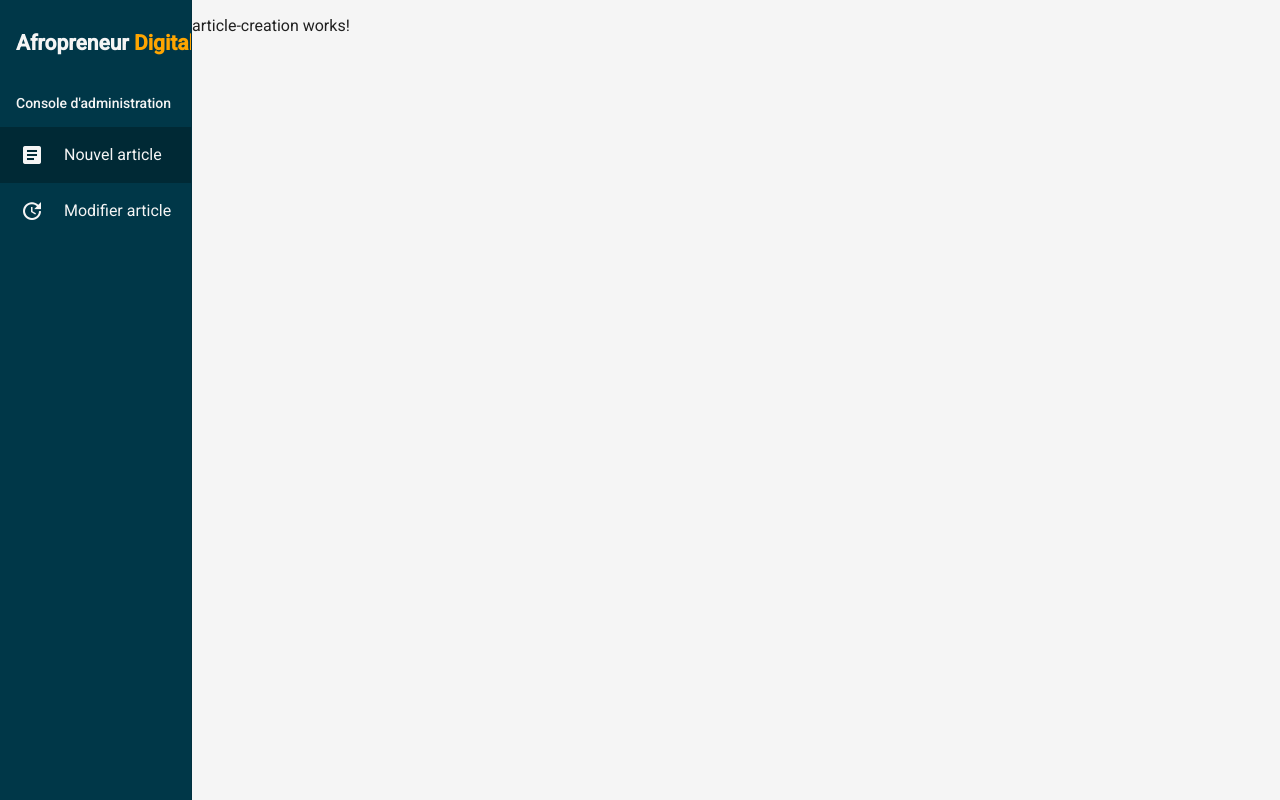
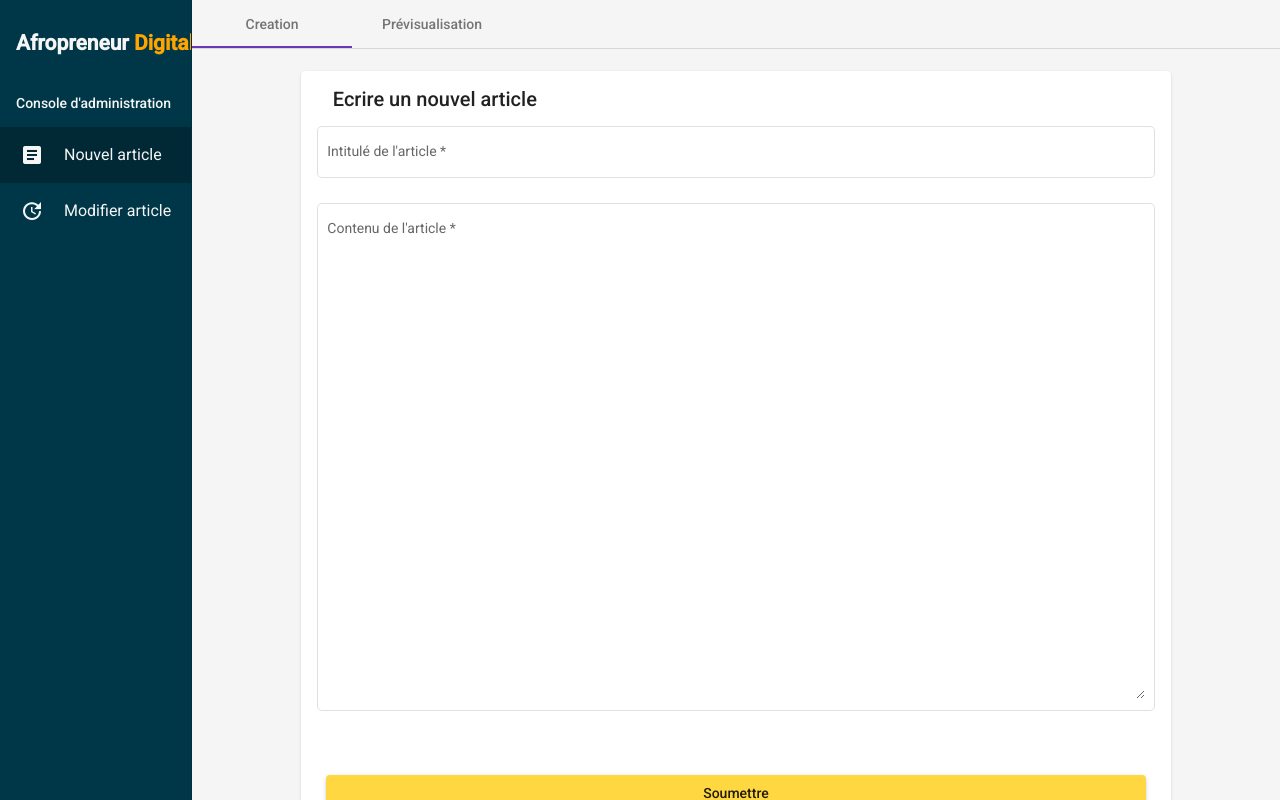
Before and after one commit to DemahomGitHub/afropreneurdigital, an Angular app in the folder src/main/ui/: page /admin/new-article in a window 1280 px wide. Built offline with nearby package versions, Linux system fonts and the light colour scheme.

Commit message:
text formatted to html for article creation

```diff
--- a/src/main/ui/src/app/app-routing.module.ts
+++ b/src/main/ui/src/app/app-routing.module.ts
@@ -16,7 +16,7 @@ const routes: Routes = [
   },
   { path: 'infos', component: AboutComponent },
   { path: 'admin', component: LoginComponent },
-  { path: 'admin/new-article', component: ArticleCreationComponent}
+  { path: 'admin/new-article', component: ArticleCreationComponent }
 ];
 
 @NgModule({
--- a/src/main/ui/src/app/app.component.ts
+++ b/src/main/ui/src/app/app.component.ts
@@ -1,6 +1,5 @@
 import {Component} from '@angular/core';
 import {BreakpointObserver, Breakpoints} from '@angular/cdk/layout';
-import {AppServices} from './services/AppServices';
 
 @Component({
   selector: 'app-root',
--- a/src/main/ui/src/app/app.module.ts
+++ b/src/main/ui/src/app/app.module.ts
@@ -14,6 +14,7 @@ import { AppRoutingModule } from './app-routing.module';
 import { BrowserAnimationsModule } from '@angular/platform-browser/animations';
 import { ReactiveFormsModule } from '@angular/forms';
 import { MatInputModule } from '@angular/material/input';
+import { MatTabsModule } from '@angular/material/tabs';
 
 import { AppComponent } from './app.component';
 import { HeaderComponent } from './pages/header/header.component';
@@ -52,7 +53,8 @@ import { ArticleUpdateDeletionComponent } from './pages/content/admin/article-up
     ReactiveFormsModule,
     MatDividerModule,
     MatGridListModule,
-    MatInputModule
+    MatInputModule,
+    MatTabsModule
   ],
   providers: [],
   bootstrap: [AppComponent]
--- a/src/main/ui/src/app/pages/content/admin/article-creation/article-creation.component.css
+++ b/src/main/ui/src/app/pages/content/admin/article-creation/article-creation.component.css
@@ -0,0 +1,3 @@
+.blog-admin-creation-form-field {
+  width: 100%;
+}
--- a/src/main/ui/src/app/pages/content/admin/article-creation/article-creation.component.html
+++ b/src/main/ui/src/app/pages/content/admin/article-creation/article-creation.component.html
@@ -1 +1,47 @@
-<p>article-creation works!</p>
+<mat-tab-group animationDuration="0ms">
+  <mat-tab label="Creation">
+    <form [formGroup]="formOptions" (ngSubmit)="onSubmit()" [ngStyle]="formStyle">
+      <mat-card>
+        <mat-card-header>
+          <mat-card-title>Ecrire un nouvel article</mat-card-title>
+        </mat-card-header>
+        <mat-card-content>
+          <mat-form-field appearance="outline" class="blog-admin-creation-form-field">
+            <mat-label>Intitulé de l'article</mat-label>
+            <input matInput
+                   placeholder="Saisir le titre de l'article"
+                   [formControl]="titleControl"
+                   autocomplete="title"
+                   required>
+            <mat-error *ngIf="titleControl.invalid">{{handleLoginErrors()}}</mat-error>
+          </mat-form-field>
+          <br>
+          <mat-form-field appearance="outline" class="blog-admin-creation-form-field">
+            <mat-label>Contenu de l'article</mat-label>
+            <textarea matInput rows="30"
+                      placeholder="Ecrire le contenu de l'article ici"
+                      [formControl]="contentControl"
+                      autocomplete="content"
+                      required>
+            </textarea>
+            <mat-error *ngIf="contentControl.invalid">{{handlePasswordErrors()}}</mat-error>
+          </mat-form-field>
+        </mat-card-content>
+        <mat-card-actions>
+          <button type="submit" mat-raised-button color="accent" style="width: 96%; margin: 2%;"> Soumettre </button>
+        </mat-card-actions>
+        <mat-error *ngIf="!connected" style="text-align: center;">{{connectionResponse}}</mat-error>
+      </mat-card>
+    </form>
+  </mat-tab>
+  <mat-tab label="Prévisualisation">
+    <mat-card [ngStyle]="formStyle">
+      <mat-card-header>
+        <mat-card-title *ngIf="titleControl.valid">
+          {{titleControl.value}}
+        </mat-card-title>
+      </mat-card-header>
+      <mat-card-content *ngIf="contentControl.valid" [innerHTML]="contentControl.value"></mat-card-content>
+    </mat-card>
+  </mat-tab>
+</mat-tab-group>
--- a/src/main/ui/src/app/pages/content/admin/article-creation/article-creation.component.ts
+++ b/src/main/ui/src/app/pages/content/admin/article-creation/article-creation.component.ts
@@ -1,17 +1,72 @@
 import { Component, OnInit } from '@angular/core';
+import {FormBuilder, FormControl, FormGroup, Validators} from '@angular/forms';
 import {AuthenticationServices} from '../../../../services/AuthenticationServices';
+import {BreakpointObserver, Breakpoints} from '@angular/cdk/layout';
+import {Router} from '@angular/router';
+import {AppServices} from '../../../../services/AppServices';
 
 @Component({
   selector: 'app-article-creation',
   templateUrl: './article-creation.component.html',
-  styleUrls: ['./article-creation.component.css']
+  styleUrls: ['./article-creation.component.css', '../../main-content/main-content.component.css']
 })
 export class ArticleCreationComponent implements OnInit {
+  titleControl = new FormControl('', [Validators.required]);
+  contentControl = new FormControl('', [Validators.required, Validators.minLength(10)]);
+  formOptions: FormGroup;
+  hideRequiredControl = new FormControl(false);
+  floatLabelControl = new FormControl('auto');
+  formStyle: {width: string; 'margin-left': string; 'margin-top': string};
+  connected = false;
+  connectionResponse = '';
+  private mobileFormStyle = {width: '90%', 'margin-left': '5%', 'margin-top': '2%'};
+  private desktopFormStyle = {width: '80%', 'margin-left': '10%', 'margin-top': '2%'};
 
-  constructor(private authenticationServices: AuthenticationServices) { }
-
+  constructor(
+    private fb: FormBuilder,
+    private authenticationServices: AuthenticationServices,
+    private mobileDeviceObserver: BreakpointObserver,
+    private router: Router,
+    private appServices: AppServices
+  ) {
+    this.formOptions = fb.group({
+      hideRequired: this.hideRequiredControl,
+      floatLabel: this.floatLabelControl
+    });
+    mobileDeviceObserver
+      .observe([Breakpoints.Handset, Breakpoints.Tablet, Breakpoints.WebPortrait])
+      .subscribe(results => {
+        if (results.matches) {
+          this.formStyle = this.mobileFormStyle;
+        } else {
+          this.formStyle = this.desktopFormStyle;
+        }
+      });
+  }
   ngOnInit() {
     this.authenticationServices.switchToAdminConsole(true);
   }
 
+  handleLoginErrors() {
+    if (this.titleControl.hasError('required')) {
+      return 'Le titre est obligatoire';
+    }
+    return '';
+  }
+
+  handlePasswordErrors() {
+    if (this.contentControl.hasError('required')) {
+      return 'Contenu obligatoire';
+    }
+    return '';
+  }
+
+  onSubmit() {
+    const title = this.titleControl.value;
+    const content = this.contentControl.value;
+
+    console.log(title);
+    console.log(content);
+  }
+
 }
--- a/src/main/ui/src/app/pages/content/admin/login/login.component.css
+++ b/src/main/ui/src/app/pages/content/admin/login/login.component.css
@@ -1,3 +1,3 @@
-.blog-admin-form-field {
+.blog-admin-login-form-field {
   width: 100%;
 }
--- a/src/main/ui/src/app/pages/content/admin/login/login.component.html
+++ b/src/main/ui/src/app/pages/content/admin/login/login.component.html
@@ -4,7 +4,7 @@
       <mat-card-title>Console d'administration</mat-card-title>
     </mat-card-header>
     <mat-card-content>
-      <mat-form-field appearance="standard" class="blog-admin-form-field">
+      <mat-form-field appearance="standard" class="blog-admin-login-form-field">
         <mat-label>Login</mat-label>
         <input matInput
                placeholder="Saisir l'identifiant"
@@ -14,7 +14,7 @@
         <mat-error *ngIf="loginControl.invalid">{{handleLoginErrors()}}</mat-error>
       </mat-form-field>
       <br>
-      <mat-form-field appearance="standard" class="blog-admin-form-field">
+      <mat-form-field appearance="standard" class="blog-admin-login-form-field">
         <mat-label>Mot de passe</mat-label>
         <input matInput
                placeholder="Saisir le mot de passe"
--- a/src/main/ui/src/app/pages/content/admin/login/login.component.ts
+++ b/src/main/ui/src/app/pages/content/admin/login/login.component.ts
@@ -1,8 +1,7 @@
 import { Component, OnInit } from '@angular/core';
-import {FormBuilder, FormControl, FormGroup, NgForm, Validators} from '@angular/forms';
+import {FormBuilder, FormControl, FormGroup, Validators} from '@angular/forms';
 import {AuthenticationServices} from '../../../../services/AuthenticationServices';
 import {BreakpointObserver, Breakpoints} from '@angular/cdk/layout';
-import {log} from 'util';
 import {Router} from '@angular/router';
 import {AppServices} from '../../../../services/AppServices';
 
```
